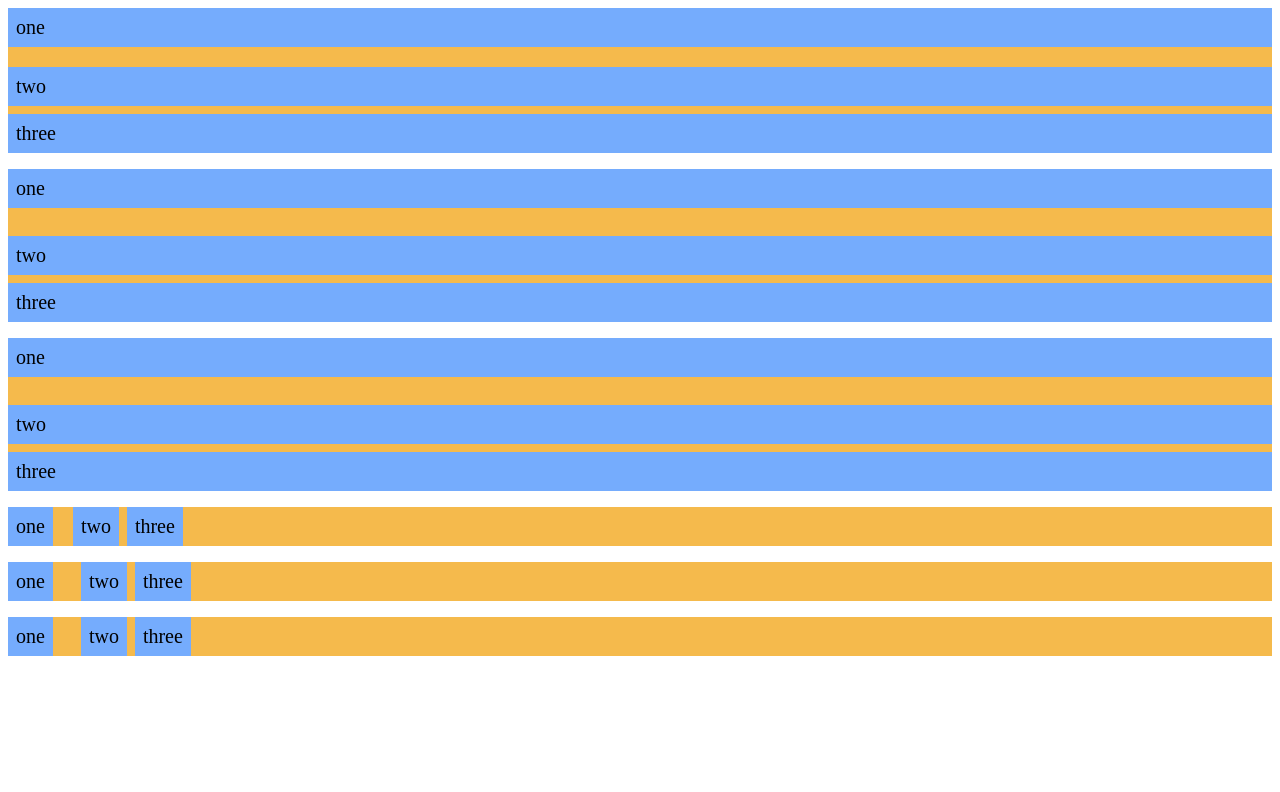
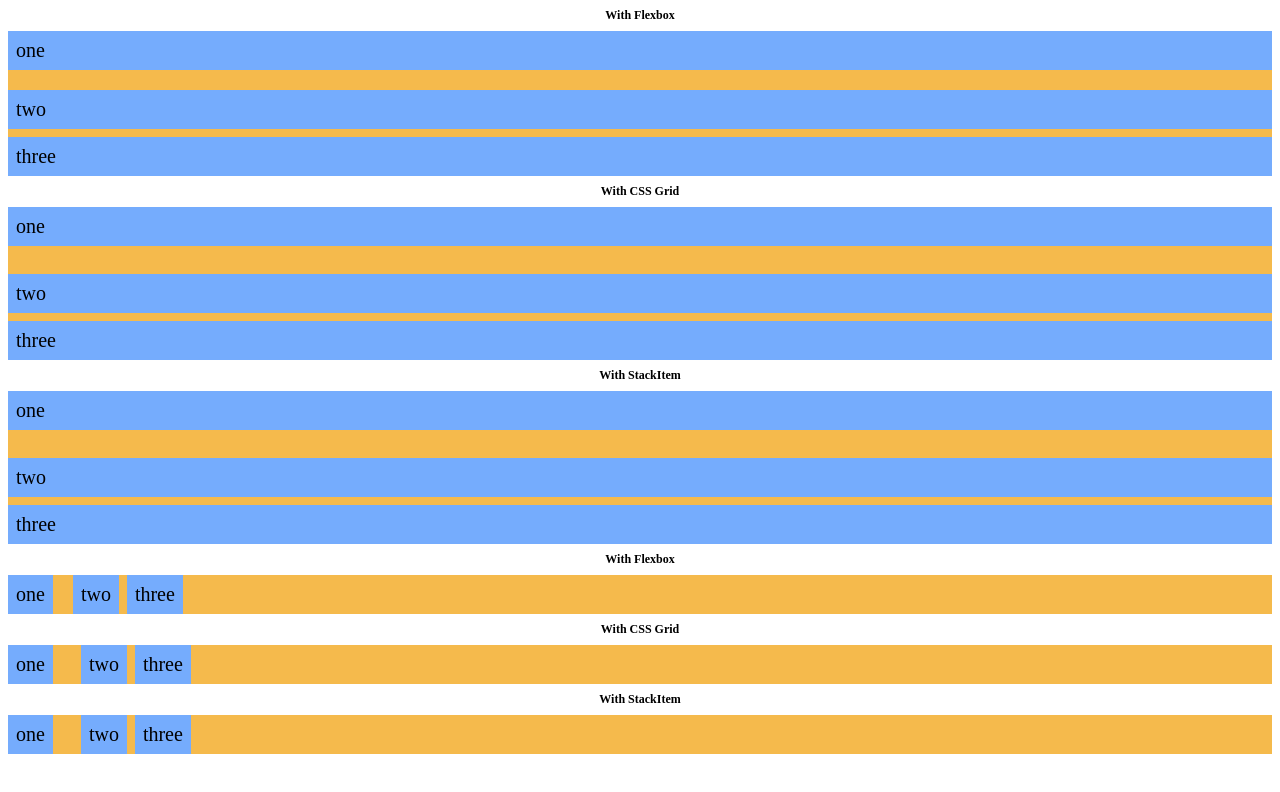
Before and after one commit to kuldeepkeshwar/stack-implementation-variants, a React (Create React App) app: page / in a window 1280 px wide. Shown: the top 792 px of the page. Built offline with nearby package versions, Linux system fonts and the light colour scheme.

Commit message:
add labels

```diff
--- a/src/App.js
+++ b/src/App.js
@@ -9,7 +9,11 @@ import { Stack as StackWithStackItem } from "./StackWithStackItem";
 
 const yellowish = "rgb(245, 186, 76)";
 const bluish = "rgb(117, 172, 253)";
-
+const Text = styled.div`
+  font-size: 12px;
+  font-weight: bold;
+  text-align: center;
+`;
 const Card = styled.div`
   background: ${({ bg }) => bg || yellowish};
 `;
@@ -26,7 +30,8 @@ const marginLeft20 = css`
 `;
 export default function App() {
   return (
-    <StackWithFlex gap="16px">
+    <StackWithFlex gap="8px">
+      <Text>With Flexbox</Text>
       <Card>
         <StackWithFlex gap="8px">
           <Box>one</Box>
@@ -34,6 +39,7 @@ export default function App() {
           <Box>three</Box>
         </StackWithFlex>
       </Card>
+      <Text>With CSS Grid</Text>
       <Card>
         <StackWithGrid gap="8px">
           <Box>one</Box>
@@ -41,6 +47,7 @@ export default function App() {
           <Box>three</Box>
         </StackWithGrid>
       </Card>
+      <Text>With StackItem </Text>
       <Card>
         <StackWithStackItem gap="8px">
           <Box>one</Box>
@@ -48,7 +55,7 @@ export default function App() {
           <Box>three</Box>
         </StackWithStackItem>
       </Card>
-
+      <Text>With Flexbox</Text>
       <Card>
         <StackWithFlex gap="8px" direction="horizontal">
           <Box>one</Box>
@@ -56,6 +63,7 @@ export default function App() {
           <Box>three</Box>
         </StackWithFlex>
       </Card>
+      <Text>With CSS Grid</Text>
       <Card>
         <StackWithGrid gap="8px" direction="horizontal">
           <Box>one</Box>
@@ -63,6 +71,7 @@ export default function App() {
           <Box>three</Box>
         </StackWithGrid>
       </Card>
+      <Text>With StackItem </Text>
       <Card>
         <StackWithStackItem gap="8px" direction="horizontal">
           <Box>one</Box>
```
Also changed, not shown: package.json (+3 -6 lines), src/StackWithFlex.js (indentation only).
